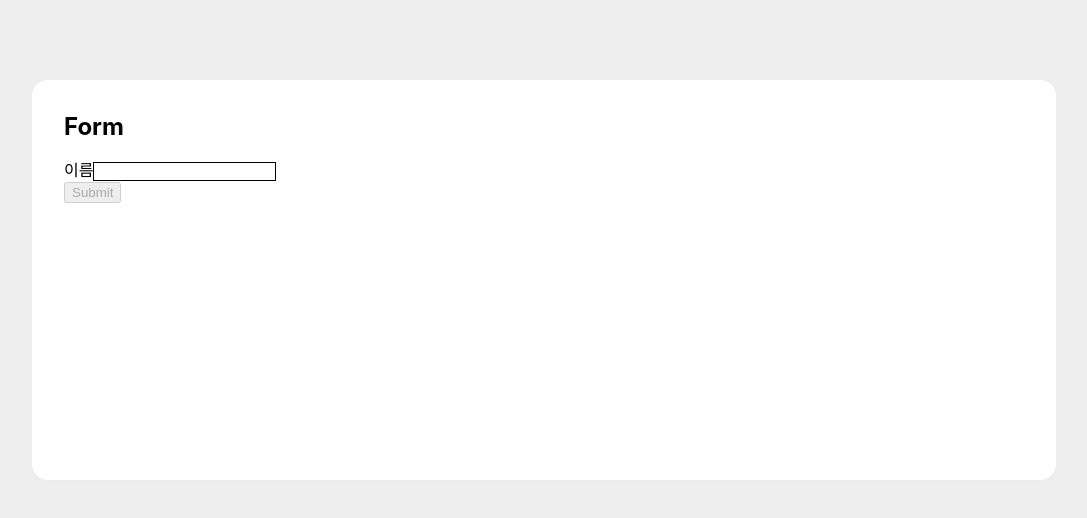
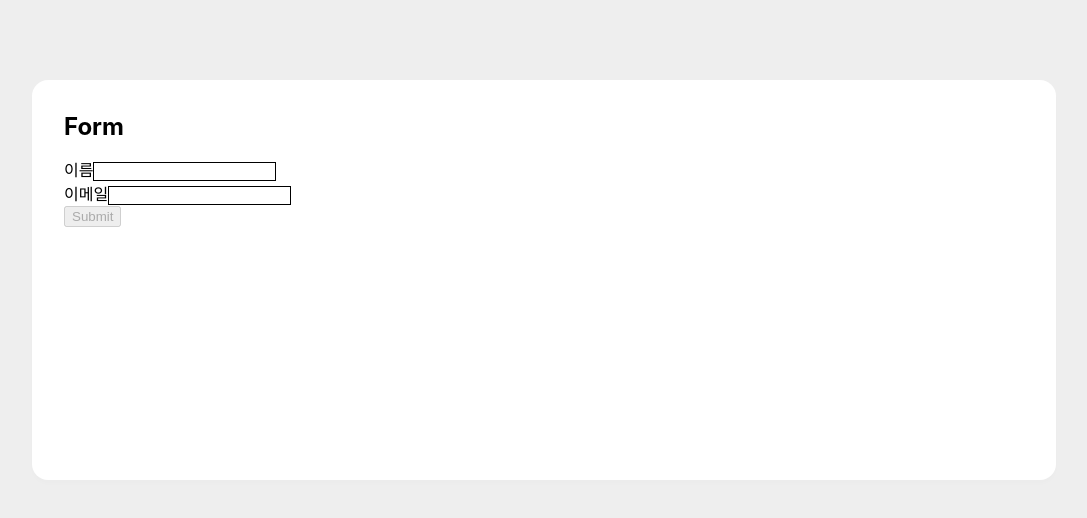
Before and after one commit to eunjios/simple-form, a React (Create React App) app: page / in a window 1280 px wide. Shown: the top 518 px of the page, without its empty margins (96-1183 px from the left). Built offline with nearby package versions, Linux system fonts and the light colour scheme; the HTML template or start-up script is replaced by a standard one.

Commit message:
feat: email validation

```diff
--- a/src/components/SimpleInput.js
+++ b/src/components/SimpleInput.js
@@ -8,17 +8,24 @@ import {
 
 const SimpleInput = () => {
   const [enteredName, setEnteredName] = useState('');
+  const [enteredEmail, setEnteredEmail] = useState('');
   const [enteredNameTouched, setEnteredNameTouched] =
     useState(false);
+  const [enteredEmailTouched, setEnteredEmailTouched] =
+    useState(false);
 
+  // 유효성 검사 로직
   const enteredNameIsValid = enteredName.trim().length > 2;
+  const enteredEmailIsValid = enteredEmail
+    .toString()
+    .includes('@');
   const nameInputIsInvalid =
     !enteredNameIsValid && enteredNameTouched;
-
-  const ageInputIsValid = true;
+  const emailInputIsInvalid =
+    !enteredEmailIsValid && enteredEmailTouched;
 
   let formIsValid = false;
-  if (enteredNameIsValid && ageInputIsValid) {
+  if (enteredNameIsValid && enteredEmailIsValid) {
     formIsValid = true;
   }
 
@@ -26,20 +33,30 @@ const SimpleInput = () => {
     setEnteredNameTouched(true);
   };
 
+  const emailInputBlurHandler = (event) => {
+    setEnteredEmailTouched(true);
+  };
+
   const nameInputChangeHandler = (event) => {
     setEnteredName(event.target.value);
+  };
+
+  const emailInputChangeHandler = (event) => {
+    setEnteredEmail(event.target.value);
   };
 
   const formSubmissionHandler = (event) => {
     event.preventDefault();
     setEnteredNameTouched(true);
-    if (!enteredNameIsValid) {
-      // enteredNameIsValid의 최신값을 가져옴
+    setEnteredEmailTouched(true);
+    if (!enteredNameIsValid || !enteredEmailIsValid) {
       return;
     }
-    console.log(enteredName);
+    console.log(enteredName, enteredEmail);
     setEnteredName(''); // 초기화
+    setEnteredEmail('');
     setEnteredNameTouched(false);
+    setEnteredEmailTouched(false);
   };
 
   return (
@@ -61,6 +78,22 @@ const SimpleInput = () => {
         </p>
       )}
       <div>
+        <label htmlFor="email">이메일</label>
+        <input
+          css={inputStyle(emailInputIsInvalid)}
+          type="text"
+          id="email"
+          value={enteredEmail}
+          onChange={emailInputChangeHandler}
+          onBlur={emailInputBlurHandler}
+        />
+      </div>
+      {emailInputIsInvalid && (
+        <p css={errorStyle(emailInputIsInvalid)}>
+          email must include '@'
+        </p>
+      )}
+      <div>
         <button
           disabled={!formIsValid}
           css={buttonStyle(nameInputIsInvalid)}
```
